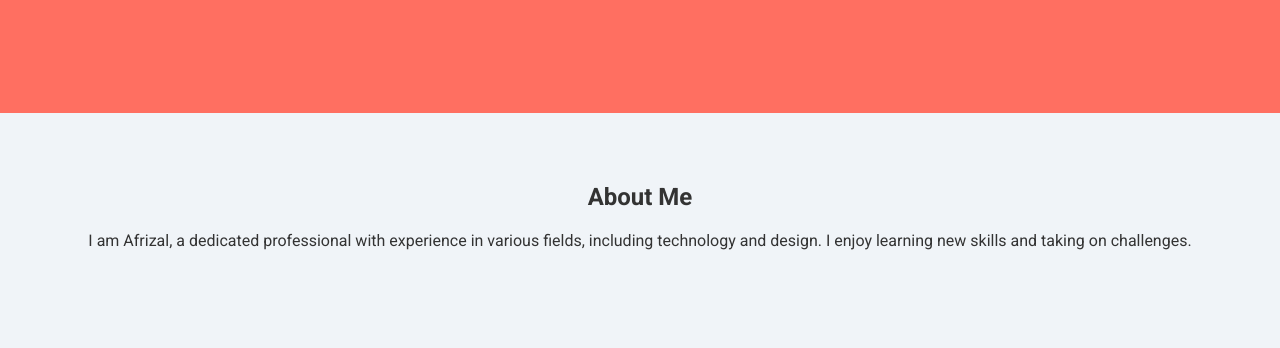
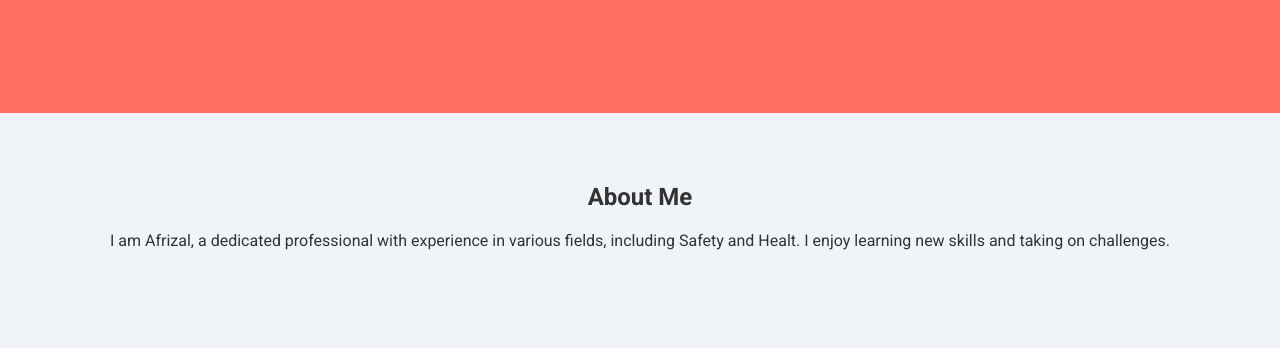
Before and after one commit to floryid/Afis_HSE, a plain HTML site: page index.html in a window 1280 px wide. Shown: the part 452-800 px from the top of the page. Drawn offline with Linux system fonts and the light colour scheme.

Commit message:
first commit

```diff
--- a/index.html
+++ b/index.html
@@ -37,7 +37,7 @@
 
     <section id="about" class="about">
         <h2>About Me</h2>
-        <p>I am Afrizal, a dedicated professional with experience in various fields, including technology and design. I enjoy learning new skills and taking on challenges.</p>
+        <p>I am Afrizal, a dedicated professional with experience in various fields, including Safety and Healt. I enjoy learning new skills and taking on challenges.</p>
     </section>
 
     <section id="skills" class="skills">
```
